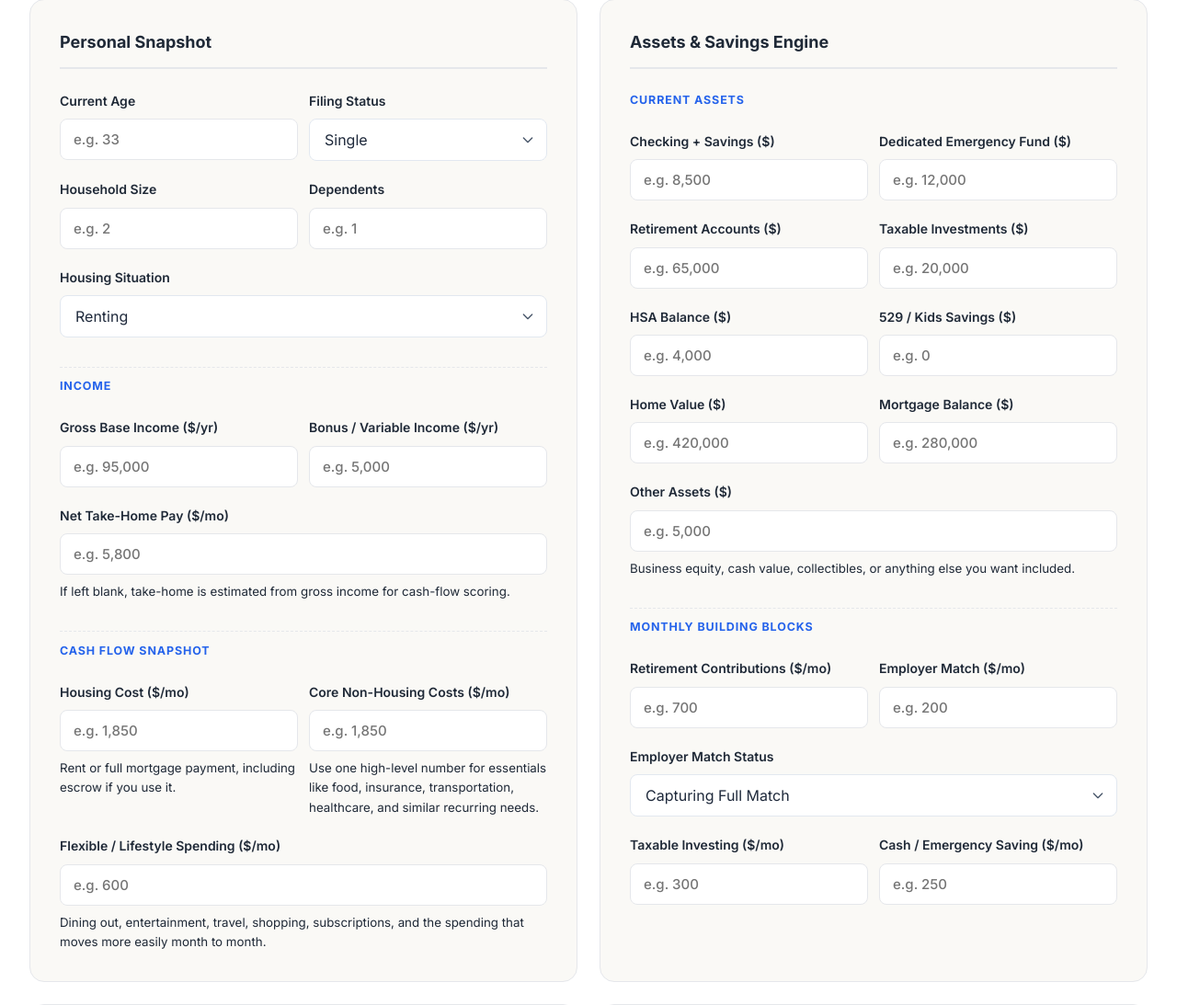
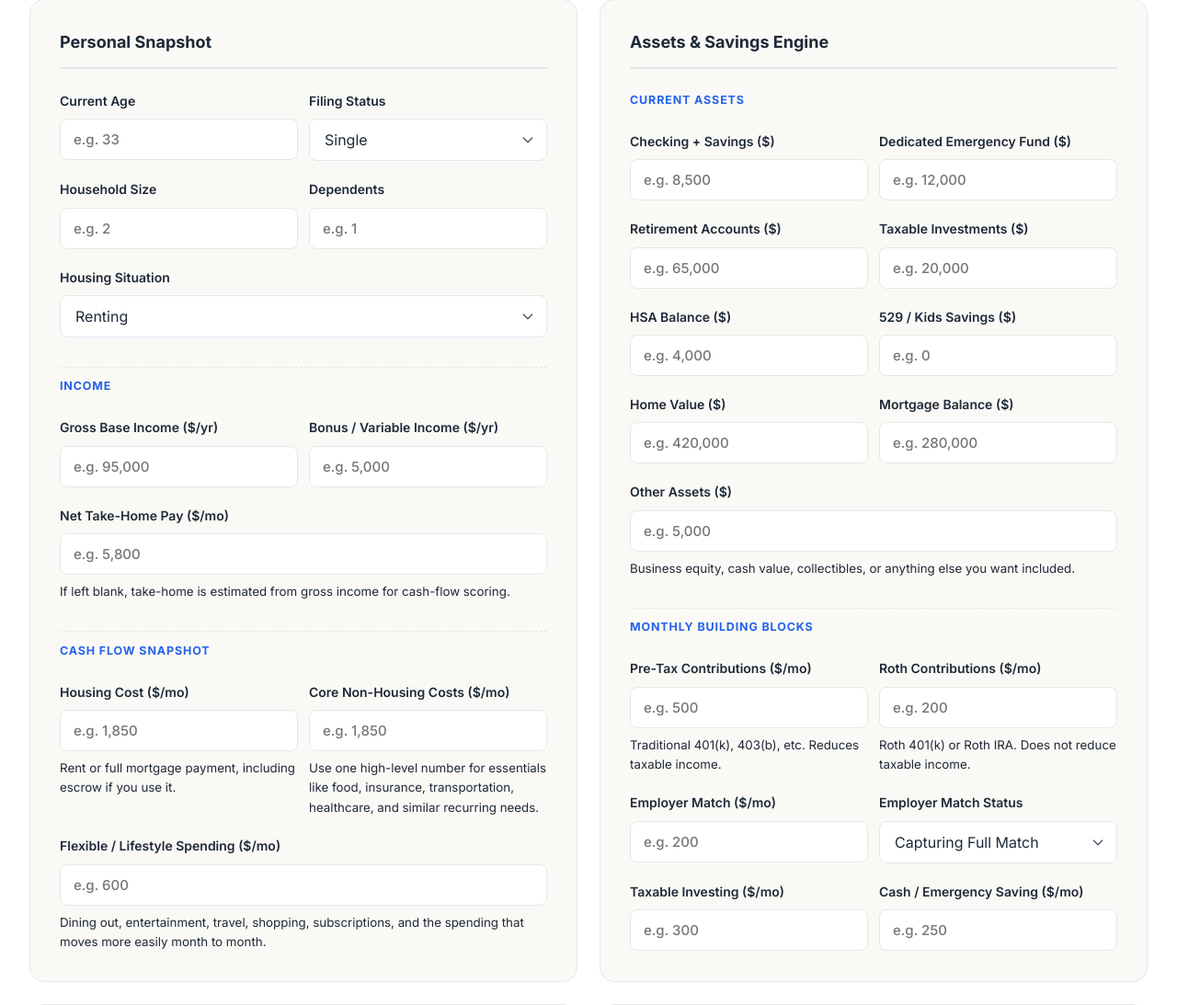
Before and after one commit to alboumgr-svg/moneybymath, a Flask app: page /financial-health-check in a window 1280 px wide. Shown: the part 801-1894 px from the top of the page at 92% size. Run offline with Flask 3, Linux system fonts and the light colour scheme; some libraries are stand-ins or nearby versions.

Commit message:
Updates to Fi

```diff
--- a/static/financial-health-check-script.js
+++ b/static/financial-health-check-script.js
@@ -49,7 +49,7 @@ const STATE_IDS = [
     'monthlyHousing', 'monthlyCoreSpending', 'monthlyFlexibleSpending',
     'checkingSavings', 'emergencyFund', 'retirementAccounts', 'taxableInvestments',
     'hsaBalance', 'collegeSavings', 'homeValue', 'mortgageBalance', 'otherAssets',
-    'monthlyRetirementContrib', 'monthlyEmployerMatch', 'monthlyTaxableInvesting',
+    'monthlyRetirementContrib', 'monthlyRothContrib', 'monthlyEmployerMatch', 'monthlyTaxableInvesting',
     'monthlyEmergencySaving',
     'creditCardBalance', 'creditCardPayment', 'creditCardLimit', 'creditCardAPR',
     'studentLoanBalance', 'studentLoanPayment',
@@ -256,14 +256,31 @@ async function initTaxData() {
 }
 
 function estimateTax(grossAnnual, preTaxDeductionsAnnual, status) {
+    // Fallback brackets (2026 single-filer estimates) are used only when the
+    // taxData.json fetch fails. The live JSON always takes precedence.
+    const FALLBACK_2026 = {
+        single: { stdDeduction: 15350, brackets: [
+            { rate: 0.10, limit: 12150 }, { rate: 0.12, limit: 49350 },
+            { rate: 0.22, limit: 105225 }, { rate: 0.24, limit: 200850 },
+            { rate: 0.32, limit: 255150 }, { rate: 0.35, limit: 638350 },
+            { rate: 0.37, limit: Infinity }
+        ]},
+        mfj: { stdDeduction: 30700, brackets: [
+            { rate: 0.10, limit: 24300 }, { rate: 0.12, limit: 98700 },
+            { rate: 0.22, limit: 210450 }, { rate: 0.24, limit: 401700 },
+            { rate: 0.32, limit: 510300 }, { rate: 0.35, limit: 765000 },
+            { rate: 0.37, limit: Infinity }
+        ]},
+        hoh: { stdDeduction: 22900, brackets: [
+            { rate: 0.10, limit: 17350 }, { rate: 0.12, limit: 65900 },
+            { rate: 0.22, limit: 105225 }, { rate: 0.24, limit: 200850 },
+            { rate: 0.32, limit: 255150 }, { rate: 0.35, limit: 638350 },
+            { rate: 0.37, limit: Infinity }
+        ]}
+    };
     const info = taxData2026
         ? (taxData2026[status] || taxData2026.single)
-        : { stdDeduction: 14600, brackets: [
-            { rate: 0.10, limit: 11600 }, { rate: 0.12, limit: 47150 },
-            { rate: 0.22, limit: 100525 }, { rate: 0.24, limit: 191950 },
-            { rate: 0.32, limit: 243725 }, { rate: 0.35, limit: 609350 },
-            { rate: 0.37, limit: Infinity }
-          ]};
+        : (FALLBACK_2026[status] || FALLBACK_2026.single);
 
     const taxableIncome = Math.max(0, grossAnnual - preTaxDeductionsAnnual - info.stdDeduction);
     let fedTax = 0;
@@ -406,39 +423,40 @@ function collectProfile() {
     const grossIncomeInput = num('annualGrossIncome') + num('annualBonus');
     const takeHomeInput = num('monthlyTakeHome');
 
-    // Fetch retirement contribution early so we can add it back to the gross estimate
-    const monthlyRetirement = num('monthlyRetirementContrib');
-
-    // Estimate Gross: Gross up the take-home for taxes, then add back the retirement contributions
+    // Pre-tax contributions (e.g. traditional 401k) reduce taxable income.
+    // Roth contributions do NOT reduce taxable income — they come out after tax.
+    const monthlyPreTax = num('monthlyRetirementContrib');
+    const monthlyRoth   = num('monthlyRothContrib');
+
+    // Estimate Gross (mirrors budget script Mode B):
+    //   Take-home already has both pre-tax and Roth removed.
+    //   Add Roth back in before grossing up the taxable portion, then
+    //   add pre-tax deductions back on top.
     const grossIncome = grossIncomeInput > 0
         ? grossIncomeInput
-        : (takeHomeInput > 0 ? ((takeHomeInput / 0.75) + monthlyRetirement) * 12 : 0);
+        : (takeHomeInput > 0
+            ? (((takeHomeInput + monthlyRoth) / (1 - 0.28)) + monthlyPreTax) * 12
+            : 0);
 
     let takeHomeMonthly;
     if (takeHomeInput > 0) {
         takeHomeMonthly = takeHomeInput;
     } else if (grossIncome > 0) {
-        const preTaxAnnual = monthlyRetirement * 12;
-
-        // 1. Get Federal Tax Estimate
-        const fedTaxes = estimateTax(grossIncome, preTaxAnnual, getEl('filingStatus')?.value || 'single');
-
-        // 2. Estimate FICA (7.65% up to the SS cap, roughly)
-        const ficaTax = grossIncome * 0.0765;
-
-        // 3. Estimate State Tax using your existing AVG_STATE_TAX_RATE (4.5%)
-        // Usually applied to Gross minus Pre-tax deductions
-        const stateTax = (grossIncome - preTaxAnnual) * AVG_STATE_TAX_RATE;
-
-        // 4. Calculate Final Take-home
-        // (Gross - Fed - FICA - State - Retirement) / 12
-        const totalAnnualDeductions = fedTaxes.total + ficaTax + stateTax + preTaxAnnual;
-        takeHomeMonthly = Math.max(0, (grossIncome - totalAnnualDeductions) / 12);
-
+        // Only pre-tax deductions reduce taxable income; Roth is an after-tax outflow.
+        const preTaxAnnual = monthlyPreTax * 12;
+        const rothAnnual   = monthlyRoth   * 12;
+
+        // estimateTax returns { fedTax, fica, medicare, stateTax, total }
+        // .total already bundles all four — do not add fica/state a second time.
+        const taxes = estimateTax(grossIncome, preTaxAnnual, getEl('filingStatus')?.value || 'single');
+
+        // Take-home = Gross − taxes − pre-tax deductions − Roth (after-tax outflow)
+        takeHomeMonthly = Math.max(0, (grossIncome - taxes.total - preTaxAnnual - rothAnnual) / 12);
     } else {
         takeHomeMonthly = 0;
     }
     const takeHomeEstimated = takeHomeInput <= 0 && grossIncome > 0;
+    const grossEstimated    = grossIncomeInput <= 0 && takeHomeInput > 0;
 
     const profile = {
         age,
@@ -450,6 +468,7 @@ function collectProfile() {
         takeHomeMonthly,
         takeHomeAnnual: takeHomeMonthly * 12,
         takeHomeEstimated,
+        grossEstimated,
 
         monthlyHousing: num('monthlyHousing'),
         monthlyCoreSpending: num('monthlyCoreSpending'),
@@ -465,7 +484,8 @@ function collectProfile() {
         mortgageBalance: num('mortgageBalance'),
         otherAssets: num('otherAssets'),
 
-        monthlyRetirementContrib: num('monthlyRetirementContrib'),
+        monthlyRetirementContrib: monthlyPreTax,
+        monthlyRothContrib: monthlyRoth,
         monthlyEmployerMatch: num('monthlyEmployerMatch'),
         monthlyTaxableInvesting: num('monthlyTaxableInvesting'),
         monthlyEmergencySaving: num('monthlyEmergencySaving'),
@@ -510,6 +530,7 @@ function collectProfile() {
 
     profile.plannedSavingMonthly =
         profile.monthlyRetirementContrib +
+        profile.monthlyRothContrib +
         profile.monthlyEmployerMatch +
         profile.monthlyTaxableInvesting +
         profile.monthlyEmergencySaving;
@@ -519,6 +540,7 @@ function collectProfile() {
     // savings rate and retirement contribution rate (it IS building wealth).
     const employeeSavingMonthly =
         profile.monthlyRetirementContrib +
+        profile.monthlyRothContrib +
         profile.monthlyTaxableInvesting +
         profile.monthlyEmergencySaving;
 
@@ -548,8 +570,8 @@ function collectProfile() {
     profile.creditUtilization = profile.creditCardLimit > 0 ? profile.creditCardBalance / profile.creditCardLimit : null;
     profile.emergencyFundMonths = safeDivide(profile.liquidCash, profile.coreMonthlyExpenses);
     profile.savingsRate = safeDivide(profile.plannedSavingMonthly * 12, profile.grossIncome);
-    profile.retirementContributionRate = safeDivide((profile.monthlyRetirementContrib + profile.monthlyEmployerMatch) * 12, profile.grossIncome);
-    profile.investingRate = safeDivide((profile.monthlyRetirementContrib + profile.monthlyEmployerMatch + profile.monthlyTaxableInvesting) * 12, profile.grossIncome);
+    profile.retirementContributionRate = safeDivide((profile.monthlyRetirementContrib + profile.monthlyRothContrib + profile.monthlyEmployerMatch) * 12, profile.grossIncome);
+    profile.investingRate = safeDivide((profile.monthlyRetirementContrib + profile.monthlyRothContrib + profile.monthlyEmployerMatch + profile.monthlyTaxableInvesting) * 12, profile.grossIncome);
     profile.retirementMultiple = safeDivide(profile.retirementAccounts, profile.grossIncome);
     profile.investableMultiple = safeDivide(profile.investmentAssets, profile.grossIncome);
     profile.netWorthMultiple = safeDivide(profile.netWorth, profile.grossIncome);
@@ -820,7 +842,7 @@ function buildActionPlan(profile, ageBand, thresholds) {
     }
 
     if (profile.retirementContributionRate < thresholds.retirementContributionRate.strong) {
-        const targetMonthly = Math.max(0, ((profile.grossIncome * thresholds.retirementContributionRate.strong) / 12) - (profile.monthlyRetirementContrib + profile.monthlyEmployerMatch));
+        const targetMonthly = Math.max(0, ((profile.grossIncome * thresholds.retirementContributionRate.strong) / 12) - (profile.monthlyRetirementContrib + profile.monthlyRothContrib + profile.monthlyEmployerMatch));
         addAction(
             'retirement-rate',
             'warn',
@@ -1030,7 +1052,9 @@ function evaluateProfile(profile) {
         benchmarkNotice,
         configuredBenchmarks,
         summaryTitle,
-        summaryText: profile.takeHomeEstimated ? `${summaryText} Net take-home was estimated from gross income.` : summaryText,
+        summaryText: profile.takeHomeEstimated ? `${summaryText} Net take-home was estimated from gross income.`
+                   : profile.grossEstimated    ? `${summaryText} Gross income was estimated from take-home pay.`
+                   : summaryText,
         indicatorText,
         indicatorClass
     };
@@ -1312,9 +1336,27 @@ function renderResults(evaluation) {
     getEl('kpiFixedRatio').textContent = percent(evaluation.profile.fixedObligationRatio);
     getEl('kpiFixedSub').textContent = `${money(evaluation.profile.monthlyHousing + evaluation.profile.minimumDebtPayments)}/mo fixed costs`;
     getEl('kpiSurplus').textContent = money(evaluation.profile.monthlySurplus);
-    getEl('kpiSurplusSub').textContent = evaluation.profile.monthlySurplus >= 0 ? 'Still left after the plan runs' : 'Short after core outflows and saving';
+
+    // Show an inline badge whenever a key income figure was derived, not entered directly.
+    // This alerts the user that the surplus (and all downstream ratios) rest on an estimate.
+    const surplusBaseNote = evaluation.profile.monthlySurplus >= 0
+        ? 'Still left after the plan runs'
+        : 'Short after core outflows and saving';
+    if (evaluation.profile.takeHomeEstimated) {
+        getEl('kpiSurplusSub').innerHTML =
+            `${surplusBaseNote} <span style="font-size:0.7em;font-weight:600;background:var(--warn,#f59e0b);color:#fff;border-radius:3px;padding:1px 5px;vertical-align:middle;margin-left:4px;">take-home est.</span>`;
+    } else if (evaluation.profile.grossEstimated) {
+        getEl('kpiSurplusSub').innerHTML =
+            `${surplusBaseNote} <span style="font-size:0.7em;font-weight:600;background:var(--info,#3b82f6);color:#fff;border-radius:3px;padding:1px 5px;vertical-align:middle;margin-left:4px;">gross est.</span>`;
+    } else {
+        getEl('kpiSurplusSub').textContent = surplusBaseNote;
+    }
+
     getEl('kpiCompleteness').textContent = percent(evaluation.profile.completeness, 0);
-    getEl('kpiCompletenessSub').textContent = evaluation.profile.takeHomeEstimated ? 'Net pay was estimated from gross' : 'More inputs = sharper feedback';
+    getEl('kpiCompletenessSub').textContent =
+        evaluation.profile.takeHomeEstimated ? 'Take-home estimated from gross — enter actual paycheck for precision' :
+        evaluation.profile.grossEstimated    ? 'Gross income estimated from take-home — enter annual salary for precision' :
+        'More inputs = sharper feedback';
 
     getEl('scoreCategoryList').innerHTML = renderScoreRows(evaluation.categories);
     getEl('comparisonSummary').textContent = `Using the ${evaluation.ageBand?.label || 'closest'} age band. On the chart, 100 means exactly at the age-band median.`;
--- a/static/retirement-script.js
+++ b/static/retirement-script.js
@@ -55,7 +55,7 @@ async function initTaxData() {
 // ── Tab explanations ─────────────────────────────────────────────────
 
 const explanations = {
-    mixed:    "<strong>Portfolio:</strong> All four accounts combined. Having both pre-tax and Roth buckets lets you control your taxable income in retirement - filling lower brackets with traditional withdrawals and using Roth funds to avoid higher ones. Configure each account in the drop-down menus to the left.",
+    mixed:    "<strong>Portfolio:</strong> All four accounts combined. Having both pre-tax and Roth buckets lets you control your taxable income in retirement - filling lower brackets with traditional withdrawals and using Roth funds to avoid higher ones. Configure each account in the drop-down menus.",
     payouts:  "<strong>Taxes &amp; Payouts:</strong> Fine-tune your retirement income target, Social Security, filing status, and withdrawal strategy.<br><br>The runway and tax analysis below use your <strong>Portfolio</strong> account inputs combined with these settings."
 };
 
--- a/static/styles.css
+++ b/static/styles.css
@@ -2839,8 +2839,8 @@ section {
 }
 /* Makes the checkbox larger and themes it blue */
 .toggle-container input[type="checkbox"] {
-    width: 24px;
-    height: 24px;
+    width: 18px;
+    height: 18px;
     cursor: pointer;
     accent-color: #2563EB;
 }
--- a/templates/financial-health-check.html
+++ b/templates/financial-health-check.html
@@ -585,7 +585,7 @@
                     <div class="input-row">
                         <div class="input-group">
                             <label for="age">Current Age</label>
-                            <input type="number" id="age" min="18" max="90" placeholder="e.g. 33">
+                            <input type="number" id="age" min="15" max="90" placeholder="e.g. 33">
                         </div>
                         <div class="input-group">
                             <label for="filingStatus">Filing Status</label>
@@ -719,15 +719,22 @@
 
                     <div class="input-row">
                         <div class="input-group">
-                            <label for="monthlyRetirementContrib">Retirement Contributions ($/mo)</label>
-                            <input type="text" id="monthlyRetirementContrib" class="money-input" placeholder="e.g. 700">
+                            <label for="monthlyRetirementContrib">Pre-Tax Contributions ($/mo)</label>
+                            <input type="text" id="monthlyRetirementContrib" class="money-input" placeholder="e.g. 500">
+                            <small class="input-note">Traditional 401(k), 403(b), etc. Reduces taxable income.</small>
                         </div>
+                        <div class="input-group">
+                            <label for="monthlyRothContrib">Roth Contributions ($/mo)</label>
+                            <input type="text" id="monthlyRothContrib" class="money-input" placeholder="e.g. 200">
+                            <small class="input-note">Roth 401(k) or Roth IRA. Does not reduce taxable income.</small>
+                        </div>
+                    </div>
+
+                    <div class="input-row">
                         <div class="input-group">
                             <label for="monthlyEmployerMatch">Employer Match ($/mo)</label>
                             <input type="text" id="monthlyEmployerMatch" class="money-input" placeholder="e.g. 200">
                         </div>
-                    </div>
-
                         <div class="input-group">
                             <label for="capturesEmployerMatch">Employer Match Status</label>
                             <select id="capturesEmployerMatch">
@@ -736,6 +743,7 @@
                                 <option value="no">Not Capturing Match</option>
                                 <option value="none">No Employer Match Offered</option>
                             </select>
+                        </div>
                     </div>
 
                     <div class="input-row">
```
Lines whose indentation alone changed are shown as unchanged.
